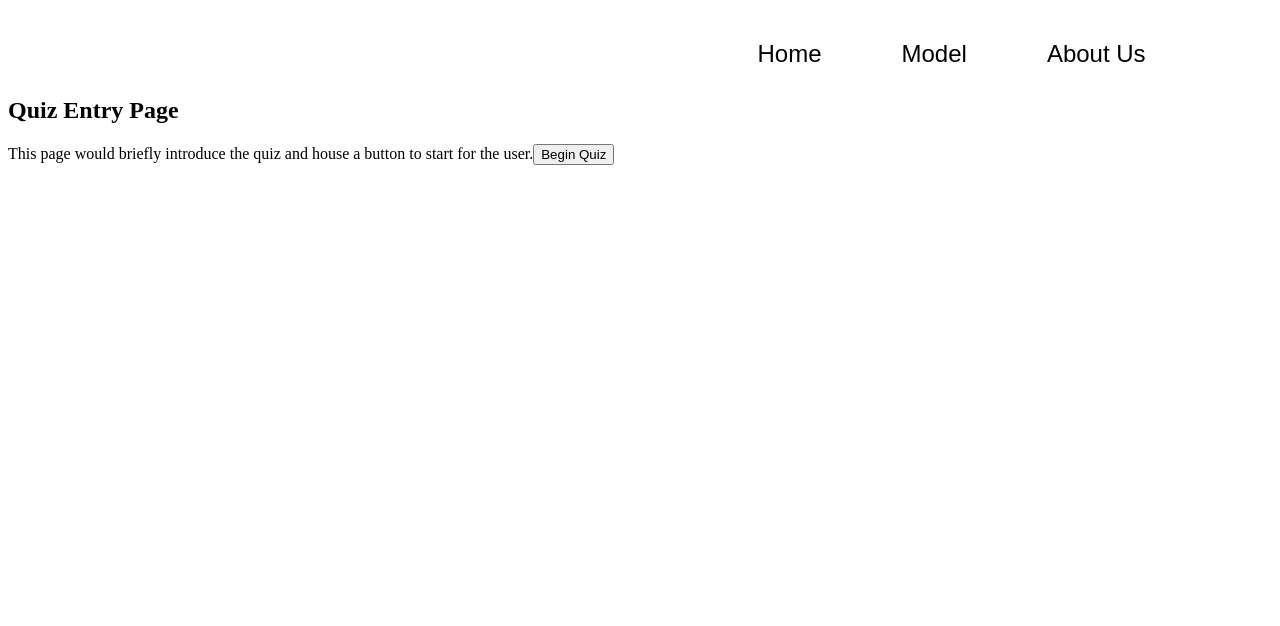
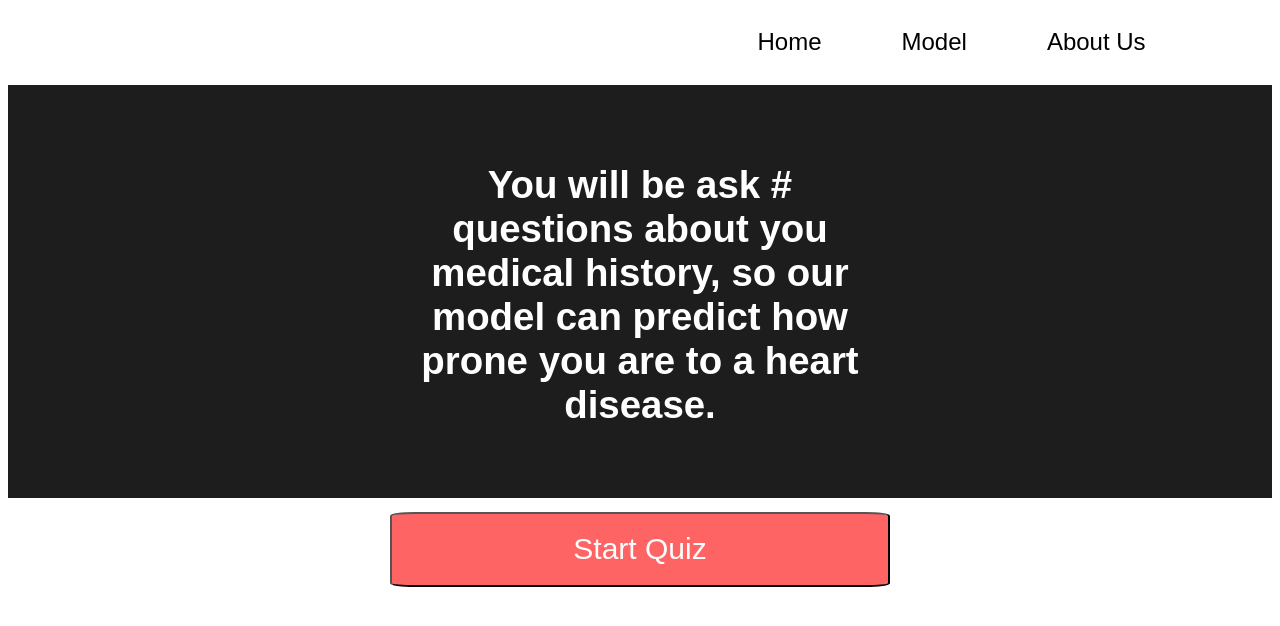
Before and after one commit to ethanotran/HeartDiseaseWebsite, a React (Create React App) app in the folder website/website/: page / in a window 1280 px wide. Both pictures are taken after a click on the button "Begin Quiz". Shown: the top 626 px of the page. Built offline with nearby package versions, Linux system fonts and the light colour scheme; no server answers.

Commit message:
finish design of home page and  set design on quizentry page

```diff
--- a/website/website/src/components/navbar.css
+++ b/website/website/src/components/navbar.css
@@ -17,7 +17,7 @@
 
   font-size: 32px;
   color: #160101;
-  font-weight: 100;
+  font-weight: bolder;
   transform: translateX(-1075px);
 }
 
--- a/website/website/src/pages/home.css
+++ b/website/website/src/pages/home.css
@@ -10,7 +10,7 @@
 .header-box {
 
   font-family: "Arial";
-  background-color: rgb(17, 17, 17);
+  background-color: rgb(29, 29, 29);
   color: white;
   text-align: center;
   padding-top: 15%;
@@ -32,7 +32,7 @@
 .header-box .body {
   font-size: 25px;
   font-family: "Arial";
-  color: rgb(85, 84, 84);
+  color: rgb(121, 119, 119);
   text-align: center;
   transform: translateY(-100px);
   margin: 32px;
@@ -60,16 +60,14 @@
   font-size: larger;
 }
 
-.heartdisease .h2 {
-  text-transform: capitalize;
-  color: rgb(0, 0, 0);
-}
-.heartdisease .p2 {
- font-size: large;
+
+.heart-disease .bodytext {
+ font-size: larger;
+ color: rgb(0, 0, 0);
 
 }
 .heart-disease .more {
- transform: translateY(30px);
+ transform: translate(-255px,50px);
  font-size: large;
  background-color: black;
  color: white;
@@ -84,8 +82,14 @@
   font-size: larger;
 }
 
+.statistics .bodytext {
+  font-size: larger;
+  color: rgb(0, 0, 0);
+
+ }
+
 .statistics .more {
- transform: translateY(30px);
+ transform: translateY(20px);
  font-size: large;
  background-color: black;
  color: white;
@@ -100,8 +104,15 @@
   font-size: larger;
 }
 
+.model .bodytext {
+  font-size: larger;
+  color: rgb(0, 0, 0);
+
+ }
+
+
 .model .more {
- transform: translateY(30px);
+ transform: translateY(20px);
  font-size: large;
  background-color: black;
  color: white;
--- a/website/website/src/pages/home.js
+++ b/website/website/src/pages/home.js
@@ -37,12 +37,12 @@ export default function Home() {
         <h2>
           WHAT IS A HEART DISEASE?
         </h2>
-        <div>
-          <div>
+        <div className="bodytext">
+
             <p2>
             A heart disease is any kind of disease that affects the health of the heart. the most common heart disease in the US is the coronary Artery Disease or CAD which affects 1 of every 20 adults of age 20 or older.
             </p2>
-          </div>
+
           <button className='more' onClick = {()=> buttonNav("/info")}>more</button>
         </div>
 
@@ -53,7 +53,7 @@ export default function Home() {
       <div  className='statistics'>
         <img src="https://assets.cdn.thewebconsole.com/ZWEB8327/images/5a723d5c93c90.jpg?m=c1e65a48bd99d67047ea4ac22b5b16a3" alt="From livewellhc.ca" width="800px" height ="500px"></img>
         <h2>Heart Disease Statistics</h2>
-        <div>
+        <div className="bodytext">
           <p3>Around 800,000 Americans suffer from a heart attack each year. worldwide more than 17 million people die from a cardiovascular disease each year. </p3>
         </div>
         <button className='more' onClick = {()=> buttonNav("/stats")}>more</button>
@@ -63,7 +63,7 @@ export default function Home() {
       <div  className='model'>
         <h2>Our Model</h2>
         <div>
-          <div><p4>Information about our model</p4></div>
+          <div className="bodytext"><p4>Information about our model</p4></div>
           <button button className='more'onClick = {()=> buttonNav("/model")}>more</button>
         </div>
         <img src="https://cdn.arstechnica.net/wp-content/uploads/2020/10/bci.jpg" alt="" width="800px" height ="600px"></img>
--- /dev/null
+++ b/website/website/src/pages/quizentry.css
@@ -0,0 +1,29 @@
+.entry-header{
+    font-family: "Arial";
+    background-color: rgb(29, 29, 29);
+    color: white;
+    text-align: center;
+    padding-top: 15%;
+    width: 100%;
+    height: 300px;
+  }
+.entry-header .textbox
+{
+    font-size: larger;
+    transform: translateY(-435px);
+    margin: 400px;
+
+}
+.entry-header .quiz-bottom
+{
+    font-size: 30px;
+    background-color: rgb(255, 100, 100);
+    color: rgb(253, 253, 253);
+    text-align: center;
+    border-radius: 5%;
+    align-items: center;
+    height: 75px;
+    width: 500px;
+    transform: translateY(-750px);
+
+}
--- a/website/website/src/pages/quizentry.js
+++ b/website/website/src/pages/quizentry.js
@@ -1,16 +1,26 @@
 import NavBar from "../components/navbar";
 import { useNavigate } from "react-router-dom";
+import "./quizentry.css"
 
 export default function QuizEntry() {
   const buttonNav = useNavigate();
   return(
     <div>
       <NavBar/>
-      <h2>Quiz Entry Page</h2>
-      <p1>
-        This page would briefly introduce the quiz and house a button to start for the user.
-      </p1>
-      <button onClick = {() => buttonNav('quiz')}> Begin Quiz</button>
+      <div className="entry-header">
+        <div className="textbox">
+        <h1>You will be ask # questions about you medical history, so our model can predict how prone you are to a heart disease.</h1>
+        </div>
+
+        <div >
+
+        <button  className="quiz-bottom" onClick = {() => buttonNav('quiz')}> Start Quiz</button>
+
+      </div>
+
+      </div>
+
+
     </div>
   )
 }
```
